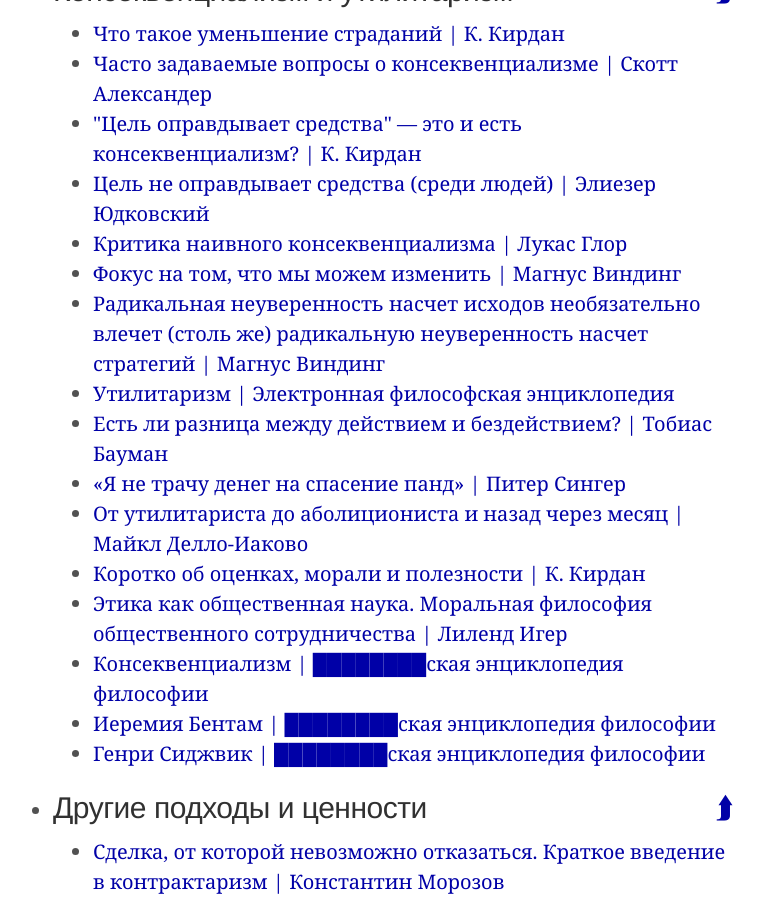
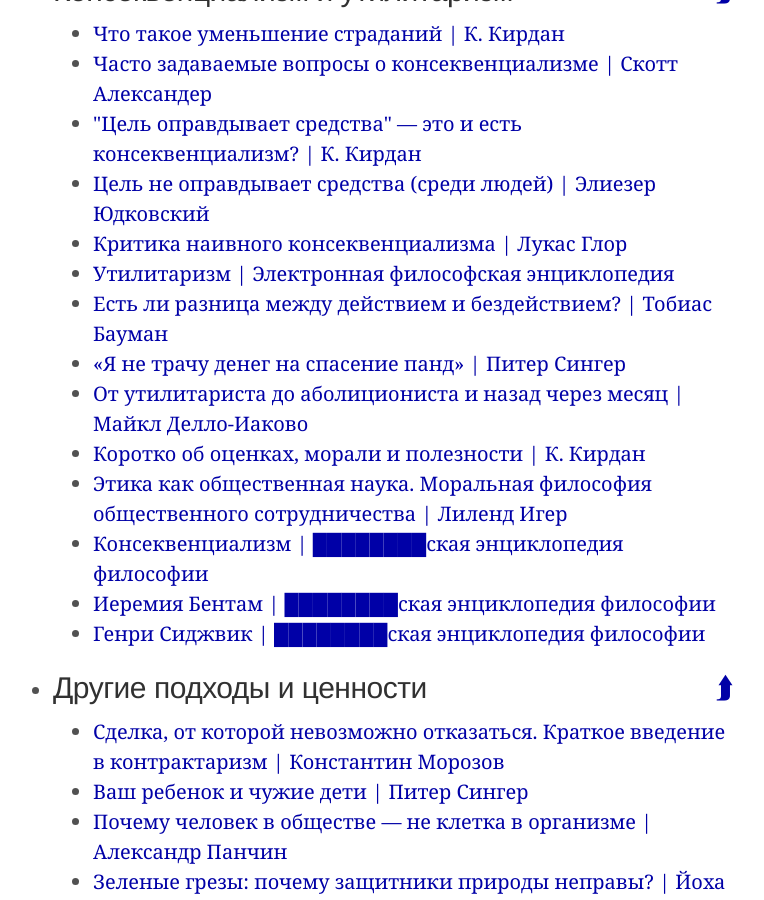
Before and after one commit to ReducingSuffering/reducingsuffering.github.io, a Jekyll site: the page built from index.md, in a window 1280 px wide and 900 px high, scrolled down 4071 px. Shown: the whole window, without its empty margins (267-1031 px from the left). Built offline with Jekyll 4.4.1, drawn with Linux system fonts in a browser that asks for light colours.

Commit message:
Update values.html

```diff
--- a/_lists/values.html
+++ b/_lists/values.html
@@ -51,8 +51,6 @@ sublists:
   - 190 # Цель оправдывает средства? — К. Кирдан
   - 818 # Цель не оправдывает средства (среди людей) — Элиезер Юдковский
   - 157 # Критика наивного консеквенциализма — Лукас Глор
-  - 597 # Фокус на том, что мы способны изменить — Магнус Виндинг
-  - 588 # Радикальная неуверенность насчет исходов необязательно влечет (столь же) радикальную неуверенность насчет стратегий — Магнус Виндинг
   - 337 # Утилитаризм — Андрей Прокофьев
   - 738 # Есть ли разница между действием и бездействием? — Тобиас Бауман
   - 42 # Питер Сингер: «Я не трачу денег на спасение панд» — Bookmate Journal
```
